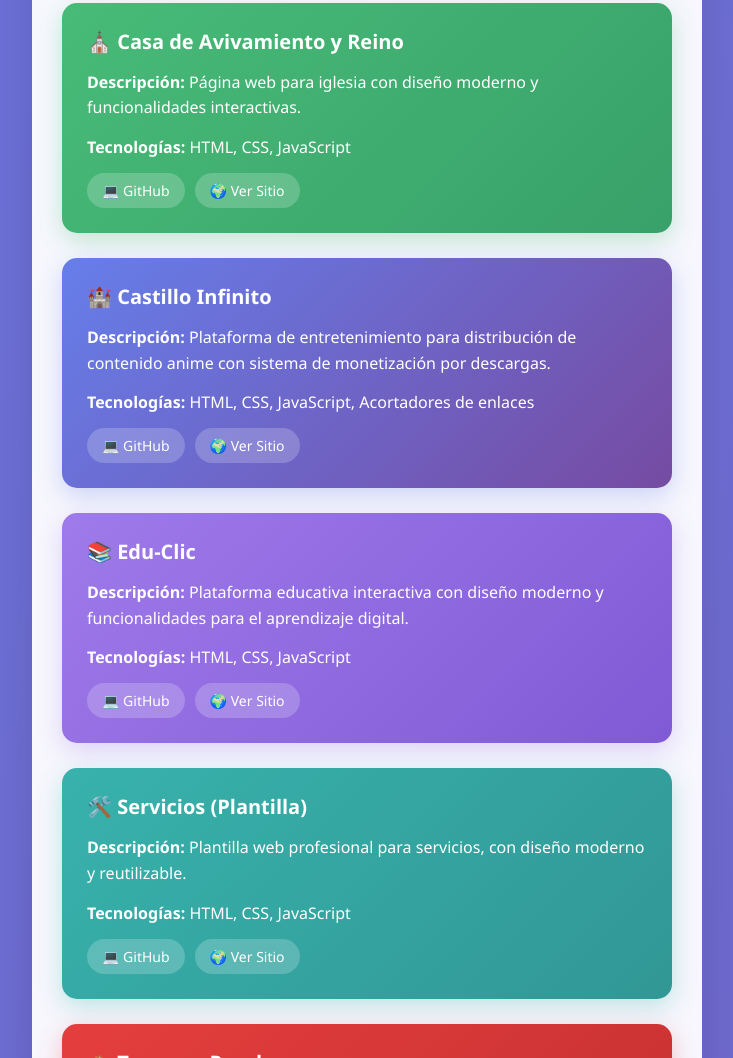
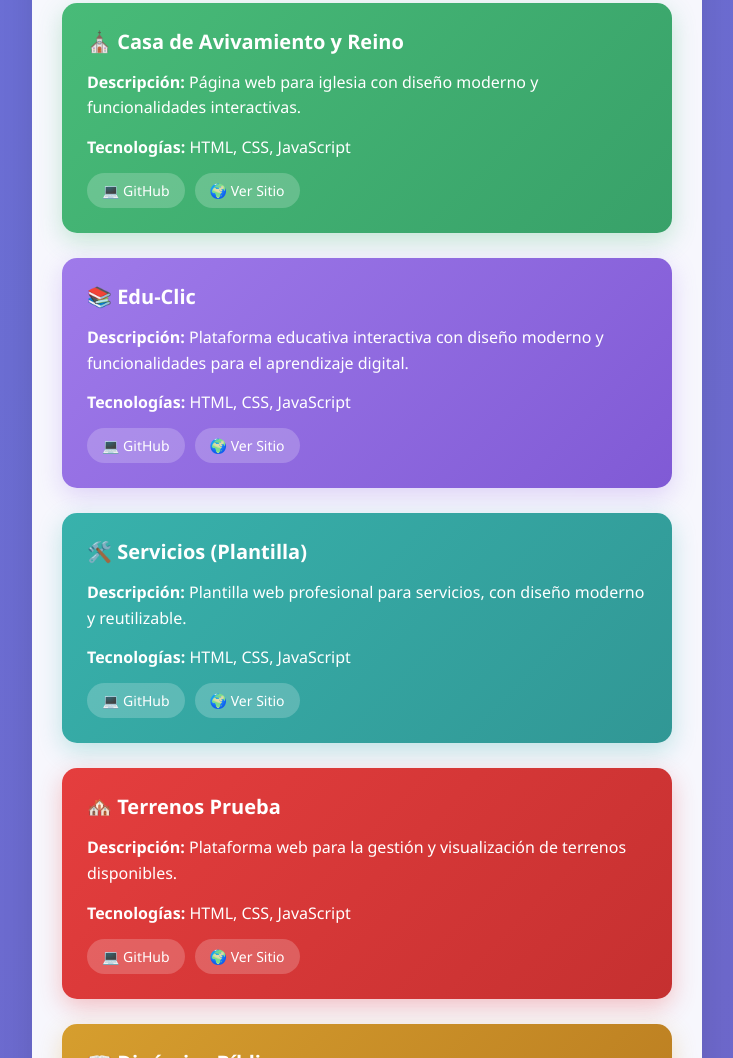
Before and after one commit to studioanime977/HOJA-DE-VIDA-V1, a plain HTML site: page index.html in a window 1280 px wide. Shown: the part 3906-4964 px from the top of the page, without its empty margins (258-991 px from the left). Drawn offline with Linux system fonts and the light colour scheme.

Commit message:
git push origin main

```diff
--- a/index.html
+++ b/index.html
@@ -268,25 +268,6 @@
             </div>
           </div>
 
-          <!-- Proyecto Castillo Infinito -->
-          <div class="project-card"
-            style="background: linear-gradient(135deg, #667eea 0%, #764ba2 100%); color: white; padding: 25px; border-radius: 15px; box-shadow: 0 8px 25px rgba(102, 126, 234, 0.3);">
-            <h3 style="margin-bottom: 15px; font-size: 20px;">🏰 Castillo Infinito</h3>
-            <p style="margin-bottom: 15px; line-height: 1.6;"><strong>Descripción:</strong> Plataforma de
-              entretenimiento para distribución de contenido anime con sistema de monetización por descargas.</p>
-            <p style="margin-bottom: 15px;"><strong>Tecnologías:</strong> HTML, CSS, JavaScript, Acortadores de enlaces
-            </p>
-            <div class="project-links" style="display: flex; gap: 10px; margin-top: 15px;">
-              <a href="https://github.com/studioanime977/castillo-infinito" target="_blank"
-                style="background: rgba(255,255,255,0.2); color: white; padding: 8px 15px; border-radius: 20px; text-decoration: none; font-size: 14px; transition: all 0.3s ease;">
-                💻 GitHub
-              </a>
-              <a href="https://castillo-infinito.vercel.app/" target="_blank"
-                style="background: rgba(255,255,255,0.2); color: white; padding: 8px 15px; border-radius: 20px; text-decoration: none; font-size: 14px; transition: all 0.3s ease;">
-                🌍 Ver Sitio
-              </a>
-            </div>
-          </div>
 
           <!-- Proyecto Edu-Clic -->
           <div class="project-card"
```
